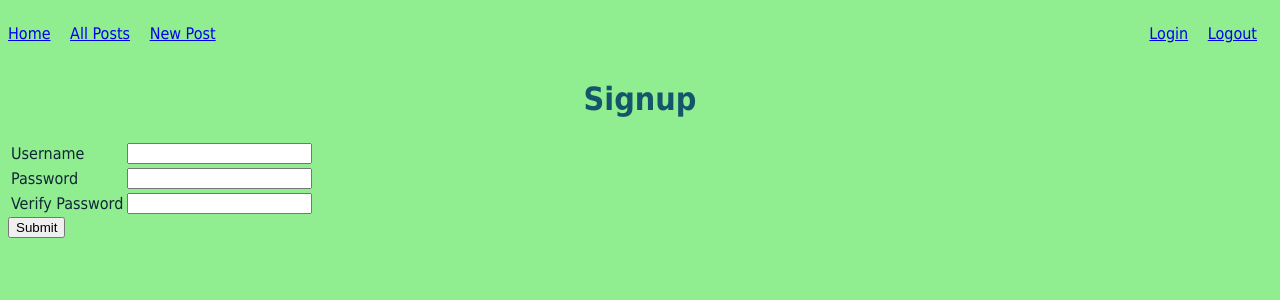
After one commit to arodrigu12/blogz, a Flask app: page /signup in a window 1280 px wide. The commit adds this page. Shown: the top 300 px of the page. Run offline with Flask 2, Linux system fonts and the light colour scheme.

Commit message:
Added login, logout, signup functions and navigation links

```diff
--- a/main.py
+++ b/main.py
@@ -1,18 +1,20 @@
-from flask import Flask, request, redirect, render_template
+from flask import Flask, request, redirect, render_template, session
 from flask_sqlalchemy import SQLAlchemy
+from helpers import is_valid
 
 app = Flask(__name__)
 app.config['DEBUG'] = True
 app.config['SQLALCHEMY_DATABASE_URI'] = 'mysql+pymysql://blogz:password@localhost:8889/blogz'
 app.config['SQLALCHEMY_ECHO'] = True
+app.secret_key = 'y337kGcys&zP3B'
 
 db = SQLAlchemy(app)
 
 class Blog(db.Model):
 
     id = db.Column(db.Integer, primary_key=True)
-    title = db.Column(db.String(60))
-    body = db.Column(db.String(250))
+    title = db.Column(db.String(120))
+    body = db.Column(db.String(1000))
     owner_id = db.Column(db.Integer, db.ForeignKey('user.id'))
 
     def __init__(self, title, body, owner):
@@ -30,31 +32,104 @@ class User(db.Model):
     #such that the owner property is equal to the specific user under consideration
     blogs = db.relationship('Blog', backref='owner')
 
-    def __init__(self, email, password):
+    def __init__(self, username, password):
 
-        self.email = email
+        self.username = username
         self.password = password
 
 @app.route('/login', methods=['POST', 'GET'])
 
 def login():
 
+    username=''
+    password=''
+    username_error=''
+    pwd_error=''
+
     if request.method == 'POST':
-        username= request.form['username']
-        password = request.form['password']
+        username= request.form['username'].strip()
+        password = request.form['password'].strip()
         user = User.query.filter_by(username=username).first()
 
-        if user and user.password == password:
+        if not user:
+            username_error = 'User name does not exist'
+
+        elif user.password != password:
+            pwd_error = 'Password is incorrect'
+            password = ''
+
+        else:
             #remember that user has logged in
-            session['email'] = email
-            flash("Logged in")
-            return redirect('/')
+            session['username'] = username
+            return redirect('/newpost')
+
+    return render_template('login.html',
+        title='Blogz',
+        username=username,
+        password=password,
+        username_error=username_error,
+        pwd_error=pwd_error)
+
+@app.route('/signup', methods=['POST', 'GET'])
+def signup():
+
+    username = ''
+    password = ''
+    username_error=''
+    pwd_error=''
+    verify_pwd_error=''
+    error_condition=False
+
+    if request.method == 'POST':
+        username = request.form['username'].strip()
+        password = request.form['password'].strip()
+        verify_pwd = request.form['verify']
+
+        if not username:
+            username_error="You must provide a username"
+            error_condition=True
+        elif not is_valid(username):
+            username_error="Provide valid username of 3-20 characters (numbers and letters only)"
+            error_condition=True
         else:
-            flash("User password incorrect or user does not exist", 'error')
+            existing_user = User.query.filter_by(username=username).first()
+            if existing_user:
+                username_error = 'Username already exists'
+                error_condition=True
 
+        if not password:
+            pwd_error="You must provide a password"
+            error_condition=True
+        elif not is_valid(password):
+            pwd_error="You must provide a valid password of 3-20 characters (numbers and letters only)"
+            error_condition=True
+        elif password != verify_pwd:
+            verify_pwd_error="Passwords do not match"
+            error_condition=True
 
-    return render_template('login.html')
+        if not error_condition:
+            new_user = User(username, password)
+            db.session.add(new_user)
+            db.session.commit()
+            #"remember" the user
+            session['username'] = username
+            return redirect('/newpost')
+        else:
+            #Always clear password fields under any error conditions, for security.
+            password=''
 
+    return render_template('signup.html',
+        title='Blogz',
+        username=username,
+        password=password,
+        username_error=username_error,
+        pwd_error=pwd_error,
+        verify_pwd_error=verify_pwd_error)
+
+@app.route('/logout')
+def logout():
+    del session['username']
+    return redirect('/blog')
 
 @app.route('/newpost', methods=['POST', 'GET'])
 def newpost():
@@ -78,7 +153,7 @@ def newpost():
             error_condition = True
 
         if not error_condition:
-            owner = User.query.filter_by(email=session['email']).first()
+            owner = User.query.filter_by(username=session['username']).first()
             new_blog = Blog(title, body, owner)
             db.session.add(new_blog)
             db.session.commit()
--- a/static/styles/styles.css
+++ b/static/styles/styles.css
@@ -2,11 +2,11 @@
     color: red;
     font-style: italic;
 }
-
+/*
 .navlinks span:first-child {
     margin-right: 50px;
 }
-/*
+
 h1 {
     text-align: center;
 }
@@ -44,3 +44,18 @@ p {
 	margin-top: 0;
 	margin-bottom: 5px;
 }
+
+div ul {
+    padding: 0;
+    display: inline-block;
+}
+
+div ul li {
+    list-style: none;
+    display: inline-block;
+    margin-right: 15px;
+}
+
+div #navlinks {
+    float: right;
+}
--- a/templates/base.html
+++ b/templates/base.html
@@ -5,15 +5,28 @@
     <title>
         {{title}}
     </title>
-    <link rel= "stylesheet" type= "text/css" href= "{{ url_for('static',filename='styles/styles.css') }}">
+    <link rel="stylesheet" type="text/css" href="{{ url_for('static',filename='styles/styles.css') }}">
 
 </head>
 
 <body>
-
+    <!--
     <div class="navlinks">
         <span><a href="/blog">Main Blog Page</a></span>
         <span><a href="/newpost">Add a Blog Entry</a></span>
+    </div>
+-->
+
+    <div>
+        <ul id="navlinks">
+            <li><a href="/login">Login</a></li>
+            <li><a href="/logout">Logout</a></li>
+        </ul>
+        <ul>
+            <li><a href="/">Home</a></li>
+            <li><a href="/blog">All Posts</a></li>
+            <li><a href="/newpost">New Post</a></li>
+        </ul>
     </div>
 
     {% block content %}
--- /dev/null
+++ b/templates/signup.html
@@ -0,0 +1,32 @@
+{% extends "base.html" %}
+{% block content %}
+
+<h1>Signup</h1>
+<form method="post">
+    <table>
+        <tr>
+            <td><label for="username">Username</label></td>
+            <td>
+                <input name="username" type="text" value="{{username}}">
+                <span class="error">{{username_error}}</span>
+            </td>
+        </tr>
+        <tr>
+            <td><label for="password">Password</label></td>
+            <td>
+                <input name="password" type="password" value="{{password}}">
+                <span class="error">{{pwd_error}}</span>
+            </td>
+        </tr>
+        <tr>
+            <td><label for="verify">Verify Password</label></td>
+            <td>
+                <input name="verify" type="password" value="{{password}}">
+                <span class="error">{{verify_pwd_error}}</span>
+            </td>
+        </tr>
+    </table>
+    <input type="submit">
+</form>
+
+{% endblock %}
```
Also changed, not shown: helpers.py (added, +16 -0 lines).
